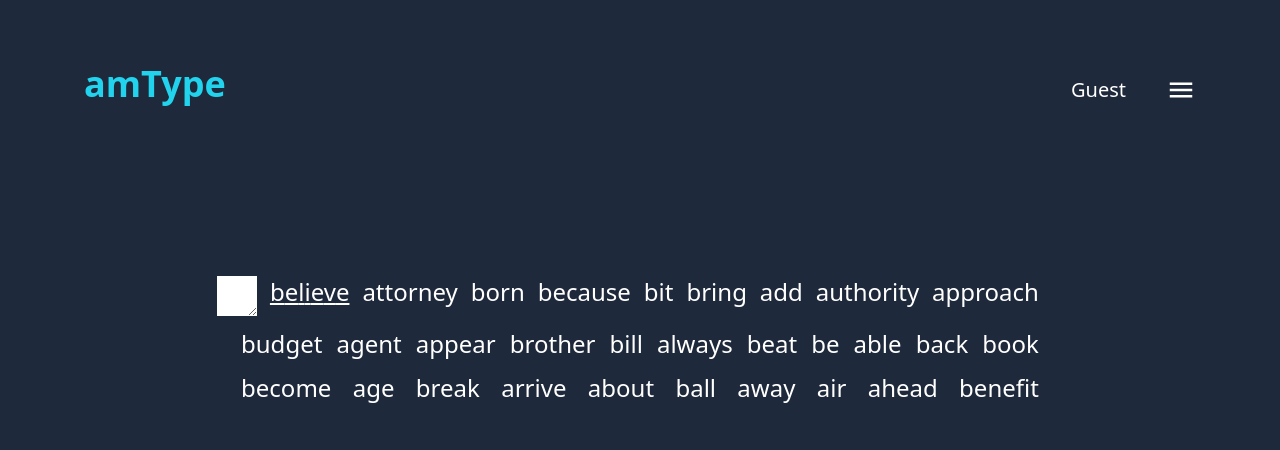
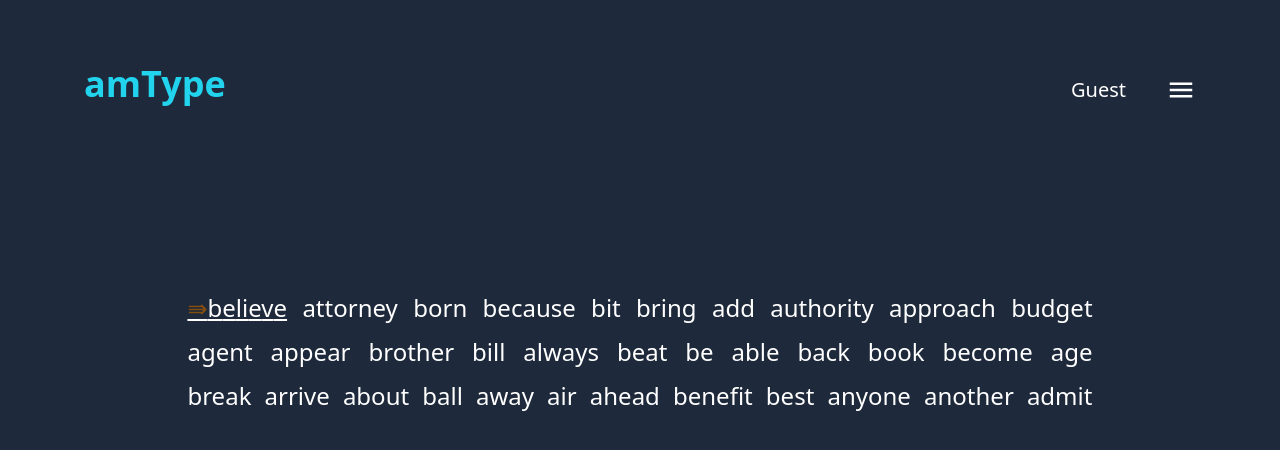
Before and after one commit to AitijhyaModak/MonkeyTypeClone, a React (Create React App) app in the folder client/: page / in a window 1280 px wide. Shown: the top 450 px of the page. Built offline with nearby package versions, Linux system fonts and the light colour scheme.

Commit message:
Added auto scroll feature while typing.

```diff
--- a/client/package.json
+++ b/client/package.json
@@ -15,6 +15,7 @@
     "react-icons": "^5.0.1",
     "react-redux": "^9.1.0",
     "react-scripts": "5.0.1",
+    "react-scroll-to-bottom": "^4.2.0",
     "tailwindcss": "^3.4.3",
     "web-vitals": "^2.1.4"
   },
--- a/client/src/App.js
+++ b/client/src/App.js
@@ -1,13 +1,13 @@
 import Nav from "./components/Navbar/Nav";
 import { words } from "./words/wordlist";
 import WordContainer from "./components/WordContainer/WordContainer";
-import { useSelector, useDispatch } from "react-redux";
+import { useDispatch } from "react-redux";
 import { setWordsArray } from "./state/slice";
 import { useEffect } from "react";
 
 function helper(words) {
   const shuffled = words.sort(() => 0.5 - Math.random());
-  const wordsArray = shuffled.slice(0, 30);
+  const wordsArray = shuffled.slice(0, 100);
   return wordsArray;
 }
 
--- a/client/src/components/WordContainer/Word.js
+++ b/client/src/components/WordContainer/Word.js
@@ -1,36 +1,12 @@
-import { useState } from "react";
 import styles from "./word.module.css";
 import { useSelector } from "react-redux";
 
-// function spreadLetters(letters,wrongIndex,correctIndex,activeIndex) {
-//   let arr=[];
-//   let index = Math.max(wrongIndex,correctIndex);
-//   for (let i=0;i<letters.size();i++) {
-//     if (i-1===index) arr.push({index === activeIndex ? <span className={styles.caret}>|</span> : null});
-//     arr.push(<span
-//       className={
-//         tempkey === wrongIndex && activeIndex === index
-//           ? styles.wrong
-//           : tempkey <= correctIndex && activeIndex === index
-//           ? styles.correct
-//           : null
-//       }
-//       key={tempkey++}
-//     >
-//       letters[i]
-//     </span>)
-//   }
-
-//   return arr;
-// }
-
-export default function Word({ index, correct }) {
+export default function Word({ index, correct, locRef }) {
   const word = useSelector((state) => state.testReducer.wordsArray[index]);
   const wrongIndex = useSelector((state) => state.testReducer.wrongTypedIndex);
   const correctIndex = useSelector(
     (state) => state.testReducer.correctTypedIndex
   );
-  console.log(wrongIndex);
   const activeIndex = useSelector(
     (state) => state.testReducer.currentIndexTyping
   );
@@ -42,9 +18,13 @@ export default function Word({ index, correct }) {
       className={`${correct ? styles.correct : styles.normal} ${
         index === activeIndex ? styles.active : null
       }`}
-      // className={index === activeIndex ? styles.active : null}
     >
-      {/* {index === activeIndex ? <span className={styles.caret} styles={{marginLeft: ``}}>|</span> : null} */}
+      {index === activeIndex ? (
+        <span ref={locRef} className="h-0 w-0  text-yellow-800">
+          ⇛
+        </span>
+      ) : null}
+
       {letters.map((i) => (
         <span
           className={
--- a/client/src/components/WordContainer/WordContainer.js
+++ b/client/src/components/WordContainer/WordContainer.js
@@ -5,35 +5,36 @@ import {
   setWrongIndex,
   setCorrectTypedIndex,
 } from "../../state/slice";
-import { useState, useEffect } from "react";
+import { useState, useEffect, useRef } from "react";
 
-function spreadWord(wordsArray, correctIndex) {
+function spreadWord(wordsArray, correctIndex, locRef) {
   let arr = [];
   for (let i = 0; i <= correctIndex; i++) {
-    arr.push(<Word key={i} index={i} correct={true}></Word>);
+    arr.push(<Word locRef={locRef} key={i} index={i} correct={true}></Word>);
   }
   for (let i = correctIndex + 1; i < wordsArray.length; i++) {
-    arr.push(<Word key={i} index={i}></Word>);
+    arr.push(<Word locRef={locRef} key={i} index={i}></Word>);
   }
   return arr;
 }
 
 export default function WordContainer() {
+  const [firstDiffOfHeight, setFirstDiffOfHeight] = useState(-1.0);
+  const [secondDiffOfHeight, setSecondDiffOfHeight] = useState(-1.0);
+  const wordContainerRef = useRef();
+  const locRef = useRef();
+  const textAreaRef = useRef();
   const [isWrong, setIsWrong] = useState(false);
   const [typed, setTyped] = useState("");
   const activeWord = useSelector((state) => state.testReducer.currentWord);
-  console.log("Active word ", activeWord);
   const testData = useSelector((state) => state.testReducer);
   const correctIndex = useSelector(
     (state) => state.testReducer.correctlyTypedTillIndex
   );
 
-  let wordIndex = 0;
   const dispatch = useDispatch();
 
   useEffect(() => {
-    console.log(typed);
-    console.log("index tak type kia ", typed.length - 1);
     if (!typed.length) {
       dispatch(setCorrectTypedIndex(-1));
       return;
@@ -49,7 +50,10 @@ export default function WordContainer() {
       //   typed[typed.length - 1] !== " "
       // )
       // return;
-    } else if (typed[typed.length - 1] === " ") {
+    } else if (
+      typed.length === activeWord.length + 1 &&
+      typed[typed.length - 1] === " "
+    ) {
       dispatch(incrementActiveIndex());
       setTyped("");
       setIsWrong(false);
@@ -57,6 +61,36 @@ export default function WordContainer() {
       dispatch(setCorrectTypedIndex(typed.length - 1));
     }
   }, [typed, dispatch, isWrong]);
+
+  useEffect(() => {
+    if (locRef.current) {
+      const containerHeight =
+        wordContainerRef.current.getBoundingClientRect().y;
+      const enterSymbolHeight = locRef.current.getBoundingClientRect().y;
+
+      if (firstDiffOfHeight === -1.0)
+        setFirstDiffOfHeight(enterSymbolHeight - containerHeight);
+      if (
+        enterSymbolHeight - containerHeight != firstDiffOfHeight &&
+        firstDiffOfHeight !== -1.0 &&
+        secondDiffOfHeight === -1.0
+      )
+        setSecondDiffOfHeight(enterSymbolHeight - containerHeight);
+
+      console.log("first ", firstDiffOfHeight);
+      console.log("second", secondDiffOfHeight);
+      console.log(enterSymbolHeight - containerHeight);
+
+      if (
+        secondDiffOfHeight !== -1.0 &&
+        enterSymbolHeight - containerHeight > 0.1 + secondDiffOfHeight
+      ) {
+        console.log("now scrolling");
+        wordContainerRef.current.scrollTop +=
+          enterSymbolHeight - containerHeight - firstDiffOfHeight;
+      }
+    }
+  });
 
   function onTextAreaChange(e) {
     if (isWrong && e.target.value.length < typed.length) {
@@ -67,17 +101,30 @@ export default function WordContainer() {
     else setTyped(e.target.value);
   }
 
+  function makeTextAreaActive() {
+    textAreaRef.current.focus();
+  }
+
   return (
-    <div className="p-32 flex gap-3 w-[85%] justify-between  text-white text-2xl flex-wrap mx-auto">
+    <div
+      className="w-[73%] flex mt-36  text-white text-2xl  mx-auto h-[8rem]"
+      onClick={makeTextAreaActive}
+    >
       <textarea
-        className="h-10 w-10 ml-[-1.5rem]"
+        className="h-[0px] w-0"
         value={typed}
         onChange={onTextAreaChange}
-      ></textarea>
-      {/* {testData.wordsArray.map((word) => (
-        <Word key={wordIndex} index={wordIndex++}></Word>
-      ))} */}
-      {spreadWord(testData.wordsArray, correctIndex).map((item) => item)}
+        autoFocus
+        ref={textAreaRef}
+      ></textarea>{" "}
+      <div
+        className="flex gap-3 justify-between flex-wrap overflow-hidden h-[8rem] "
+        ref={wordContainerRef}
+      >
+        {spreadWord(testData.wordsArray, correctIndex, locRef).map(
+          (item) => item
+        )}
+      </div>
     </div>
   );
 }
```
Also changed, not shown: 1 other file (tests, documents, lock files or other folders).
